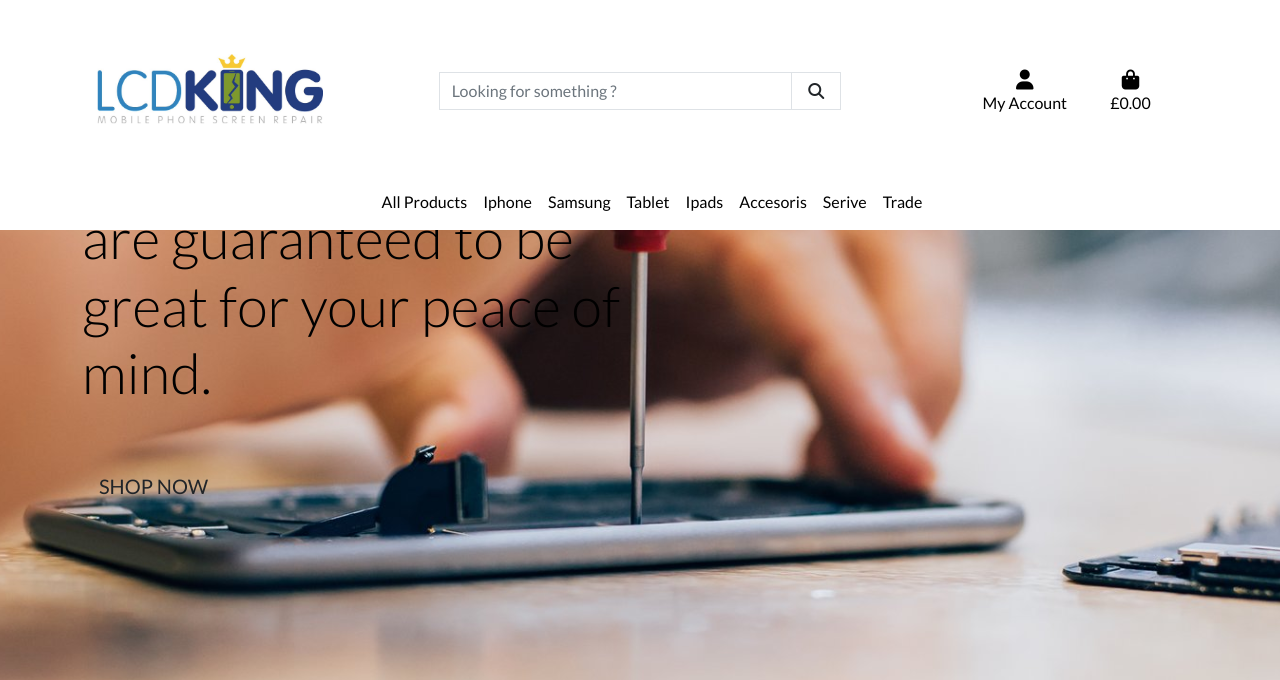
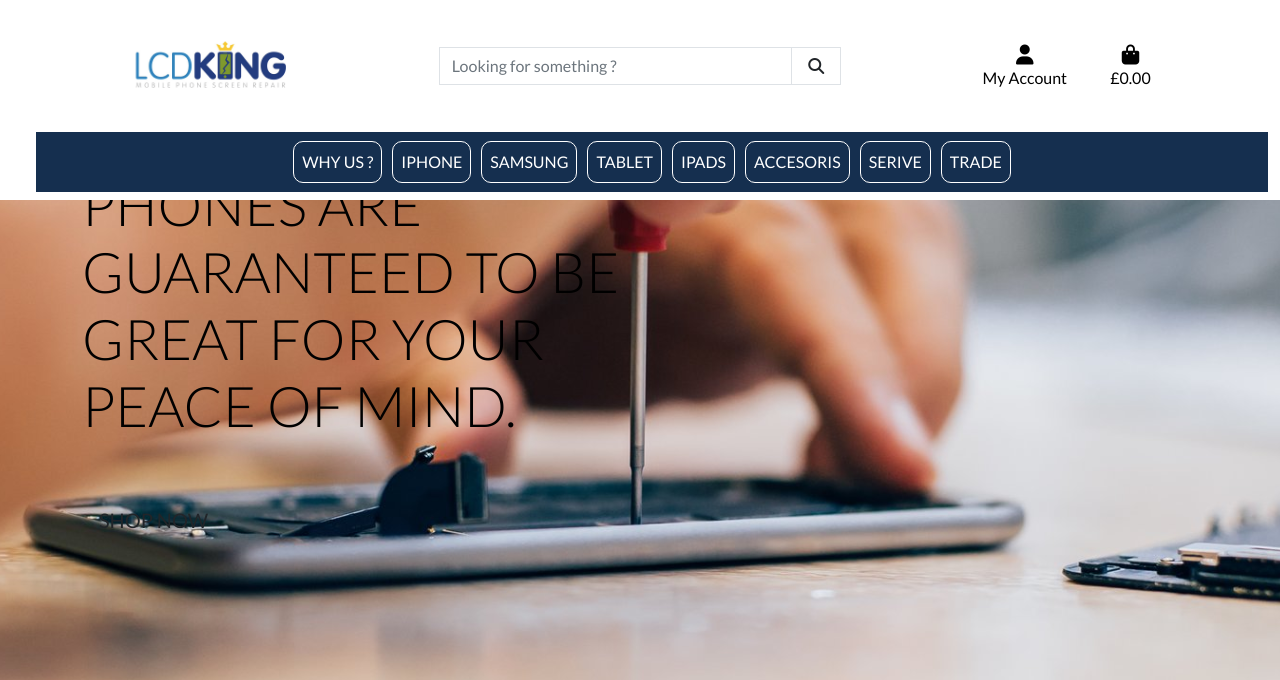
Before and after one commit to kristi0403/LCD-King, a Django app: page / in a window 1280 px wide. Shown: the top 680 px of the page. Run offline with Django 3.2, Linux system fonts and the light colour scheme; some libraries are stand-ins or nearby versions.

Commit message:
finished the style of the main navbar

```diff
--- a/static/css/base.css
+++ b/static/css/base.css
@@ -42,7 +42,40 @@
     border-radius: 20px;
 }
 
-.socila-media{
+.socila-media {
     color: white;
     margin: 10px;
 }
+
+.categories {
+    border: 1px solid white;
+    border-radius: 10px;
+    margin-left: 5px;
+    margin-right: 5px;
+}
+
+
+.page-logo {
+    background-size: cover;
+    height: 100px;
+}
+
+.logo-font {
+    text-transform: uppercase;
+    color: white;
+}
+
+.platform-logo {
+    background-size: cover;
+    height: 30px;
+}
+
+.slider {
+    padding-top: 100px;
+    max-height: 650px;
+}
+
+.navbar-collapse {
+    background-color: #152F4F;
+    height: 60px;
+}
--- a/templates/includes/main-nav.html
+++ b/templates/includes/main-nav.html
@@ -1,18 +1,12 @@
 <div class="collapse navbar-collapse" id="main-nav">
     <ul class="navbar-nav w-auto mx-auto">
-        <li class="nav-item dropdown">
-            <a class="logo-font font-weight-bold nav-link text-black mr-5" href="#" id="all-products-link" data-toggle="dropdown" aria-haspopup="true" aria-expanded="false">
-                All Products
+        <li class="nav-item categories dropdown">
+            <a class="logo-font font-weight-bold nav-link text-white mr-5" href="#" id="all-products-link" data-toggle="dropdown" aria-haspopup="true" aria-expanded="false">
+                Why Us ?
             </a>
-            <div class="dropdown-menu border-0" aria-labelledby="all-products-link">
-                <a href="" class="dropdown-item">By Price</a>
-                <a href="" class="dropdown-item">By Grade</a>
-                <a href="" class="dropdown-item">By Category</a>
-                <a href="" class="dropdown-item">All Products</a>
-            </div>
         </li>
-        <li class="nav-item dropdown">
-            <a class="logo-font font-weight-bold nav-link text-black mr-5" href="#" id="all-products-link" data-toggle="dropdown" aria-haspopup="true" aria-expanded="false">
+        <li class="nav-item categories dropdown">
+            <a class="logo-font font-weight-bold nav-link text-white mr-5" href="#" id="all-products-link" data-toggle="dropdown" aria-haspopup="true" aria-expanded="false">
                 Iphone
             </a>
             <div class="dropdown-menu border-0" aria-labelledby="apple-link">
@@ -25,8 +19,8 @@
                 <a href="" class="dropdown-item">All Iphones</a>
             </div>
         </li>
-        <li class="nav-item dropdown">
-            <a class="logo-font font-weight-bold nav-link text-black mr-5" href="#" id="all-products-link" data-toggle="dropdown" aria-haspopup="true" aria-expanded="false">
+        <li class="nav-item categories dropdown">
+            <a class="logo-font font-weight-bold nav-link text-white mr-5" href="#" id="all-products-link" data-toggle="dropdown" aria-haspopup="true" aria-expanded="false">
                 Samsung
             </a>
             <div class="dropdown-menu border-0" aria-labelledby="apple-link">
@@ -37,8 +31,8 @@
                 <a href="" class="dropdown-item">All Samsung</a>
             </div>
         </li>
-        <li class="nav-item dropdown">
-            <a class="logo-font font-weight-bold nav-link text-black mr-5" href="#" id="all-products-link" data-toggle="dropdown" aria-haspopup="true" aria-expanded="false">
+        <li class="nav-item categories dropdown">
+            <a class="logo-font font-weight-bold nav-link text-white mr-5" href="#" id="all-products-link" data-toggle="dropdown" aria-haspopup="true" aria-expanded="false">
                 Tablet
             </a>
             <div class="dropdown-menu border-0" aria-labelledby="apple-link">
@@ -46,8 +40,8 @@
                 <a href="" class="dropdown-item">All Samsung</a>
             </div>
         </li>
-        <li class="nav-item dropdown">
-            <a class="logo-font font-weight-bold nav-link text-black mr-5" href="#" id="all-products-link" data-toggle="dropdown" aria-haspopup="true" aria-expanded="false">
+        <li class="nav-item categories dropdown">
+            <a class="logo-font font-weight-bold nav-link text-white mr-5" href="#" id="all-products-link" data-toggle="dropdown" aria-haspopup="true" aria-expanded="false">
                 Ipads
             </a>
             <div class="dropdown-menu border-0" aria-labelledby="apple-link">
@@ -57,8 +51,8 @@
                 <a href="" class="dropdown-item">All Ipads</a>
             </div>
         </li>
-        <li class="nav-item dropdown">
-            <a class="logo-font font-weight-bold nav-link text-black mr-5" href="#" id="all-products-link" data-toggle="dropdown" aria-haspopup="true" aria-expanded="false">
+        <li class="nav-item categories dropdown">
+            <a class="logo-font font-weight-bold nav-link text-white mr-5" href="#" id="all-products-link" data-toggle="dropdown" aria-haspopup="true" aria-expanded="false">
                 Accesoris
             </a>
             <div class="dropdown-menu border-0" aria-labelledby="apple-link">
@@ -69,8 +63,8 @@
                 <a href="" class="dropdown-item">All Samsung</a>
             </div>
         </li>
-        <li class="nav-item dropdown">
-            <a class="logo-font font-weight-bold nav-link text-black mr-5" href="#" id="all-products-link" data-toggle="dropdown" aria-haspopup="true" aria-expanded="false">
+        <li class="nav-item categories dropdown">
+            <a class="logo-font font-weight-bold nav-link text-white mr-5" href="#" id="all-products-link" data-toggle="dropdown" aria-haspopup="true" aria-expanded="false">
                 Serive
             </a>
             <div class="dropdown-menu border-0" aria-labelledby="apple-link">
@@ -81,8 +75,8 @@
                 <a href="" class="dropdown-item">All Samsung</a>
             </div>
         </li>
-        <li class="nav-item dropdown">
-            <a class="logo-font font-weight-bold nav-link text-black mr-5" href="#" id="all-products-link" data-toggle="dropdown" aria-haspopup="true" aria-expanded="false">
+        <li class="nav-item categories dropdown">
+            <a class="logo-font font-weight-bold nav-link text-white mr-5" href="#" id="all-products-link" data-toggle="dropdown" aria-haspopup="true" aria-expanded="false">
                 Trade
             </a>
             <div class="dropdown-menu border-0" aria-labelledby="apple-link">
```
